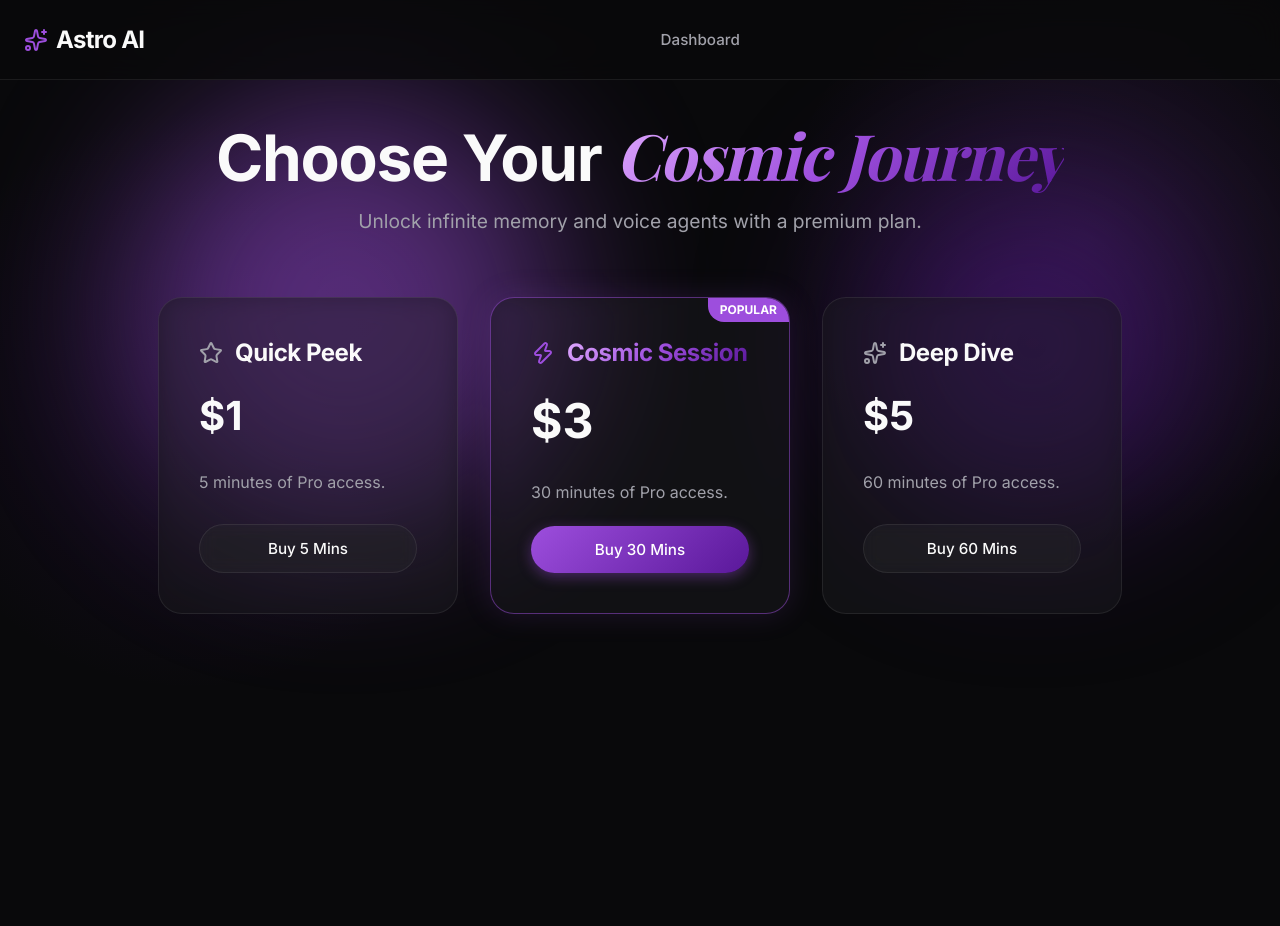
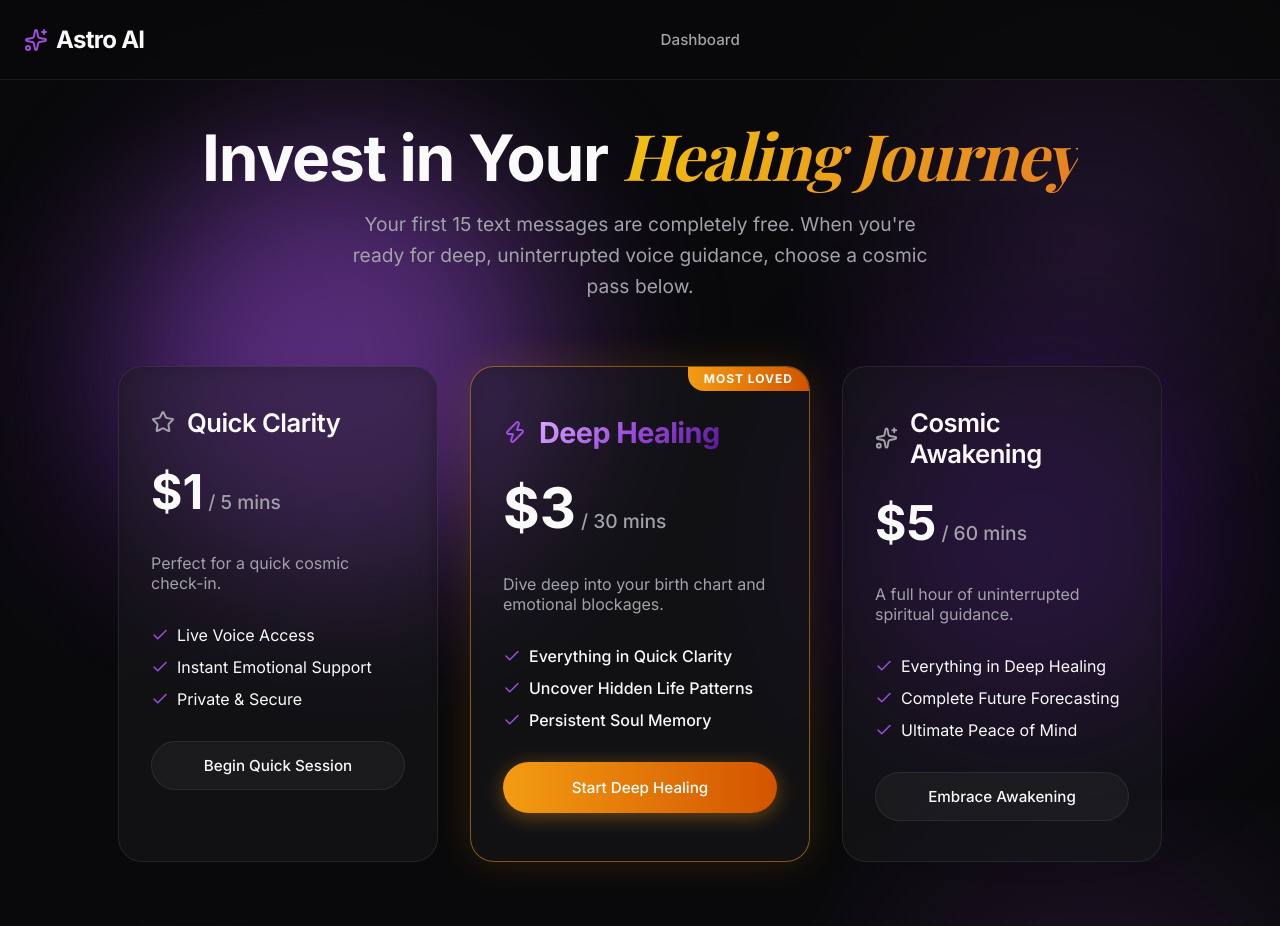
Before and after one commit to karan5772/Astro, a Next.js app: page /pricing in a window 1280 px wide. Before the commit the page ends 800 px from the top, so only its background shows below. Built offline with nearby package versions, Linux system fonts and the light colour scheme; no server answers; a web font is replaced by a local one.

Commit message:
feat: implement 15-message free trial limit for non-pro users and redesign pricing page cards

```diff
--- a/src/app/api/chat/route.ts
+++ b/src/app/api/chat/route.ts
@@ -8,15 +8,32 @@ import mem0Client from '@/lib/mem0';
 // Allow streaming responses up to 30 seconds
 export const maxDuration = 30;
 
+import connectToDatabase from '@/lib/mongodb';
+import User from '@/lib/models/User';
+
 export async function POST(req: NextRequest) {
   try {
     const { userId } = await auth();
 
-    // In production, enforce authentication
-    // if (!userId) {
-    //   return new Response('Unauthorized', { status: 401 });
-    // }
-    const actualUserId = userId || 'anonymous_user';
+    if (!userId) {
+      return new Response('Unauthorized', { status: 401 });
+    }
+
+    await connectToDatabase();
+    let dbUser = await User.findOne({ clerkId: userId });
+
+    // Enforce Pro trial limit for text chat
+    if (dbUser && !dbUser.isPro) {
+      if (dbUser.messageCount >= 15) {
+        return new Response('TRIAL_LIMIT_REACHED', { status: 403 });
+      }
+
+      // Increment message count for free user
+      dbUser.messageCount += 1;
+      await dbUser.save();
+    }
+
+    const actualUserId = userId;
 
     const { messages } = await req.json();
     const lastMessage = messages[messages.length - 1];
--- a/src/app/pricing/page.tsx
+++ b/src/app/pricing/page.tsx
@@ -130,10 +130,10 @@ export default function PricingPage() {
 
         <div className="text-center mb-16">
           <h1 className="hero-title" style={{ fontSize: 'clamp(2.5rem, 6vw, 4rem)', marginBottom: '1rem' }}>
-            Choose Your <span className="text-gradient font-serif italic">Cosmic Journey</span>
+            Invest in Your <span className="text-gradient font-serif italic" style={{ background: 'linear-gradient(135deg, #f1c40f, #e67e22)', WebkitBackgroundClip: 'text', backgroundClip: 'text', WebkitTextFillColor: 'transparent' }}>Healing Journey</span>
           </h1>
-          <p className="text-muted" style={{ fontSize: '1.2rem', maxWidth: '600px', margin: '0 auto' }}>
-            Unlock infinite memory and voice agents with a premium plan.
+          <p className="text-muted" style={{ fontSize: '1.2rem', maxWidth: '600px', margin: '0 auto', lineHeight: 1.6 }}>
+            Your first 15 text messages are completely free. When you're ready for deep, uninterrupted voice guidance, choose a cosmic pass below.
           </p>
           {proUntil && proUntil > new Date() && (
             <div className="mt-6 p-4 glass-card" style={{ display: 'inline-block', border: '1px solid #f39c12' }}>
@@ -150,30 +150,37 @@ export default function PricingPage() {
           )}
         </div>
 
-        <div className="flex flex-col md:flex-row justify-center gap-8 items-center md:items-stretch">
-          {/* 10 Min Plan */}
+        <div className="flex flex-col md:flex-row justify-center gap-8 items-center md:items-stretch mt-8">
+          {/* 5 Min Plan */}
           <motion.div
             initial={{ opacity: 0, x: -20 }}
             animate={{ opacity: 1, x: 0 }}
             transition={{ delay: 0.1 }}
-            className="glass-card flex flex-col"
-            style={{ width: '100%', maxWidth: '300px' }}
+            className="glass-card flex flex-col hover-lift"
+            style={{ width: '100%', maxWidth: '320px', padding: '2.5rem 2rem' }}
           >
             <div className="flex items-center gap-3 mb-2">
                <Star className="text-muted" size={24} />
-              <h3 style={{ fontSize: '1.5rem', margin: 0 }}>Quick Peek</h3>
+              <h3 style={{ fontSize: '1.6rem', margin: 0, fontWeight: 600 }}>Quick Clarity</h3>
             </div>
-            <div style={{ fontSize: '2.5rem', fontWeight: '800', margin: '1rem 0' }}>
-              $1<span className="text-muted" style={{ fontSize: '1.2rem', fontWeight: '500' }}></span>
+            <div style={{ fontSize: '3rem', fontWeight: '800', margin: '1rem 0' }}>
+              $1<span className="text-muted" style={{ fontSize: '1.2rem', fontWeight: '500' }}> / 5 mins</span>
             </div>
-            <p className="text-muted mb-6">5 minutes of Pro access.</p>
+            <p className="text-muted mb-6" style={{ minHeight: '48px' }}>Perfect for a quick cosmic check-in.</p>
+
+            <ul className="mb-8 flex flex-col gap-3" style={{ listStyle: 'none', padding: 0, margin: '0 0 2rem 0' }}>
+              <li className="flex items-center gap-2 text-sm"><Check size={18} className="text-primary" /> Live Voice Access</li>
+              <li className="flex items-center gap-2 text-sm"><Check size={18} className="text-primary" /> Instant Emotional Support</li>
+              <li className="flex items-center gap-2 text-sm"><Check size={18} className="text-primary" /> Private & Secure</li>
+            </ul>
+
             <button
-              className="btn btn-outline"
-              style={{ width: '100%', marginTop: 'auto' }}
+              className="btn btn-outline mt-auto"
+              style={{ width: '100%' }}
               onClick={() => handleSubscribe('5 Min Pass', 1, 5)}
               disabled={loading}
             >
-              {loading ? 'Processing...' : 'Buy 5 Mins'}
+              {loading ? 'Processing...' : 'Begin Quick Session'}
             </button>
           </motion.div>
 
@@ -182,29 +189,35 @@ export default function PricingPage() {
             initial={{ opacity: 0, y: 20 }}
             animate={{ opacity: 1, y: 0 }}
             transition={{ delay: 0.2 }}
-            className="glass-card flex flex-col relative"
-            style={{ width: '100%', maxWidth: '300px', border: '1px solid rgba(157, 78, 221, 0.5)', boxShadow: '0 0 30px rgba(157, 78, 221, 0.15)' }}
+            className="glass-card flex flex-col relative hover-lift"
+            style={{ width: '100%', maxWidth: '340px', padding: '3rem 2rem', border: '1px solid rgba(243, 156, 18, 0.5)', boxShadow: '0 0 40px rgba(243, 156, 18, 0.15)', transform: 'scale(1.05)', zIndex: 10 }}
           >
-            <div className="absolute top-0 right-0 bg-primary text-white text-xs font-bold px-3 py-1" style={{ borderBottomLeftRadius: '1rem', borderTopRightRadius: '1rem' }}>
-              POPULAR
+            <div className="absolute top-0 right-0 text-white text-xs font-bold px-4 py-1" style={{ background: 'linear-gradient(to right, #f39c12, #d35400)', borderBottomLeftRadius: '1rem', borderTopRightRadius: '1rem', letterSpacing: '1px' }}>
+              MOST LOVED
             </div>
 
             <div className="flex items-center gap-3 mb-2">
               <Zap className="text-primary" size={24} />
-              <h3 className="text-gradient" style={{ fontSize: '1.5rem', margin: 0 }}>Cosmic Session</h3>
+              <h3 className="text-gradient" style={{ fontSize: '1.8rem', margin: 0, fontWeight: 700 }}>Deep Healing</h3>
             </div>
-            <div style={{ fontSize: '3rem', fontWeight: '800', margin: '1rem 0' }}>
-              $3<span className="text-muted" style={{ fontSize: '1.2rem', fontWeight: '500' }}></span>
+            <div style={{ fontSize: '3.5rem', fontWeight: '800', margin: '1rem 0' }}>
+              $3<span className="text-muted" style={{ fontSize: '1.2rem', fontWeight: '500' }}> / 30 mins</span>
             </div>
-            <p className="text-muted mb-6">30 minutes of Pro access.</p>
+            <p className="text-muted mb-6" style={{ minHeight: '48px' }}>Dive deep into your birth chart and emotional blockages.</p>
+
+            <ul className="mb-8 flex flex-col gap-3" style={{ listStyle: 'none', padding: 0, margin: '0 0 2rem 0' }}>
+              <li className="flex items-center gap-2 text-sm font-medium"><Check size={18} className="text-primary" /> Everything in Quick Clarity</li>
+              <li className="flex items-center gap-2 text-sm font-medium"><Check size={18} className="text-primary" /> Uncover Hidden Life Patterns</li>
+              <li className="flex items-center gap-2 text-sm font-medium"><Check size={18} className="text-primary" /> Persistent Soul Memory</li>
+            </ul>
 
             <button
-              className="btn btn-primary"
-              style={{ width: '100%', marginTop: 'auto' }}
+              className="btn btn-primary mt-auto"
+              style={{ width: '100%', background: 'linear-gradient(to right, #f39c12, #d35400)', border: 'none', color: 'white', boxShadow: '0 4px 20px rgba(243, 156, 18, 0.4)', padding: '1rem' }}
               onClick={() => handleSubscribe('30 Min Pass', 3, 30)}
               disabled={loading}
             >
-              {loading ? 'Processing...' : 'Buy 30 Mins'}
+              {loading ? 'Processing...' : 'Start Deep Healing'}
             </button>
           </motion.div>
 
@@ -213,24 +226,31 @@ export default function PricingPage() {
             initial={{ opacity: 0, x: 20 }}
             animate={{ opacity: 1, x: 0 }}
             transition={{ delay: 0.3 }}
-            className="glass-card flex flex-col"
-            style={{ width: '100%', maxWidth: '300px' }}
+            className="glass-card flex flex-col hover-lift"
+            style={{ width: '100%', maxWidth: '320px', padding: '2.5rem 2rem' }}
           >
             <div className="flex items-center gap-3 mb-2">
                <Sparkles className="text-muted" size={24} />
-              <h3 style={{ fontSize: '1.5rem', margin: 0 }}>Deep Dive</h3>
+              <h3 style={{ fontSize: '1.6rem', margin: 0, fontWeight: 600 }}>Cosmic Awakening</h3>
             </div>
-            <div style={{ fontSize: '2.5rem', fontWeight: '800', margin: '1rem 0' }}>
-              $5<span className="text-muted" style={{ fontSize: '1.2rem', fontWeight: '500' }}></span>
+            <div style={{ fontSize: '3rem', fontWeight: '800', margin: '1rem 0' }}>
+              $5<span className="text-muted" style={{ fontSize: '1.2rem', fontWeight: '500' }}> / 60 mins</span>
             </div>
-            <p className="text-muted mb-6">60 minutes of Pro access.</p>
+            <p className="text-muted mb-6" style={{ minHeight: '48px' }}>A full hour of uninterrupted spiritual guidance.</p>
+
+            <ul className="mb-8 flex flex-col gap-3" style={{ listStyle: 'none', padding: 0, margin: '0 0 2rem 0' }}>
+              <li className="flex items-center gap-2 text-sm"><Check size={18} className="text-primary" /> Everything in Deep Healing</li>
+              <li className="flex items-center gap-2 text-sm"><Check size={18} className="text-primary" /> Complete Future Forecasting</li>
+              <li className="flex items-center gap-2 text-sm"><Check size={18} className="text-primary" /> Ultimate Peace of Mind</li>
+            </ul>
+
             <button
-              className="btn btn-outline"
-              style={{ width: '100%', marginTop: 'auto' }}
+              className="btn btn-outline mt-auto"
+              style={{ width: '100%' }}
               onClick={() => handleSubscribe('60 Min Pass', 5, 60)}
               disabled={loading}
             >
-              {loading ? 'Processing...' : 'Buy 60 Mins'}
+              {loading ? 'Processing...' : 'Embrace Awakening'}
             </button>
           </motion.div>
 
--- a/src/lib/models/User.ts
+++ b/src/lib/models/User.ts
@@ -7,6 +7,7 @@ const UserSchema = new mongoose.Schema({
   lastName: { type: String },
   isPro: { type: Boolean, default: false },
   proUntil: { type: Date },
+  messageCount: { type: Number, default: 0 },
   payments: [{
     paymentId: String,
     orderId: String,
```
Also changed, not shown: src/app/chat/page.tsx (+15 -1 lines).
